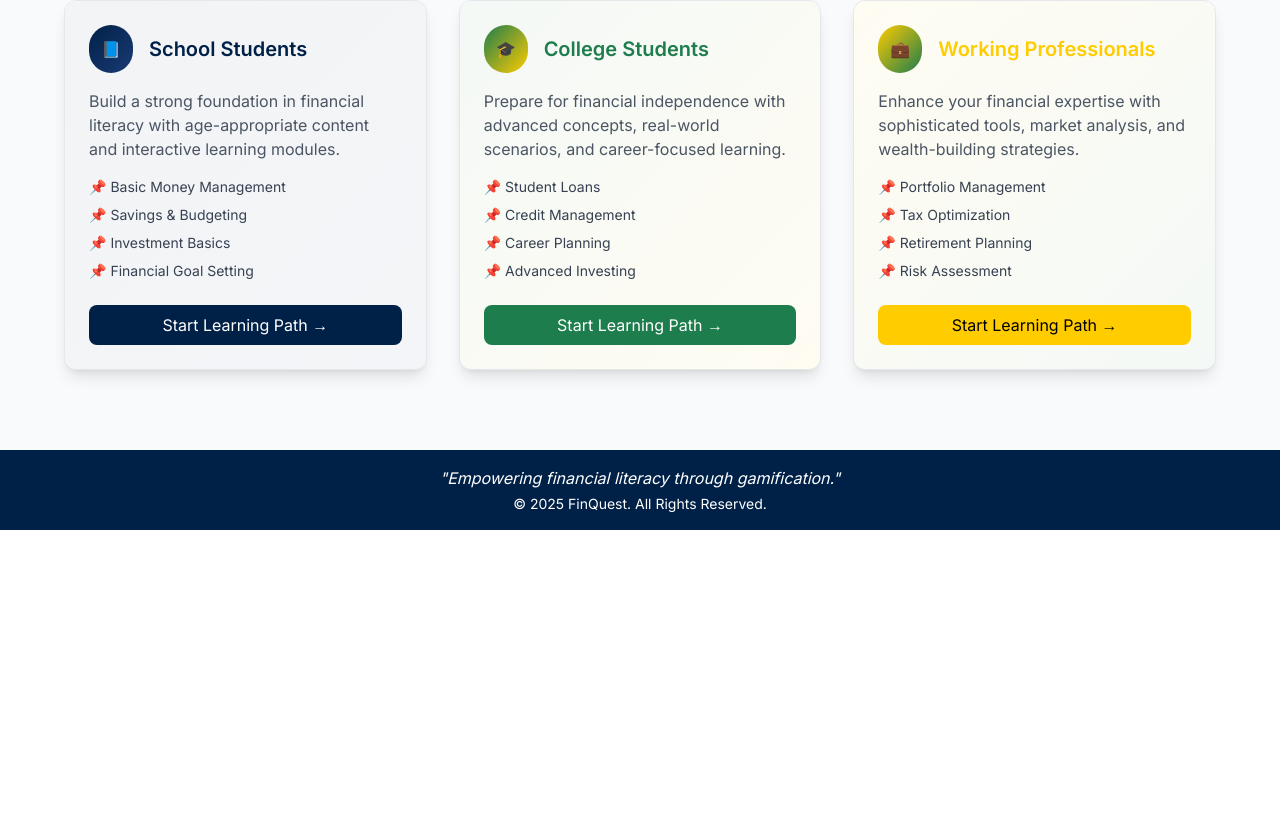
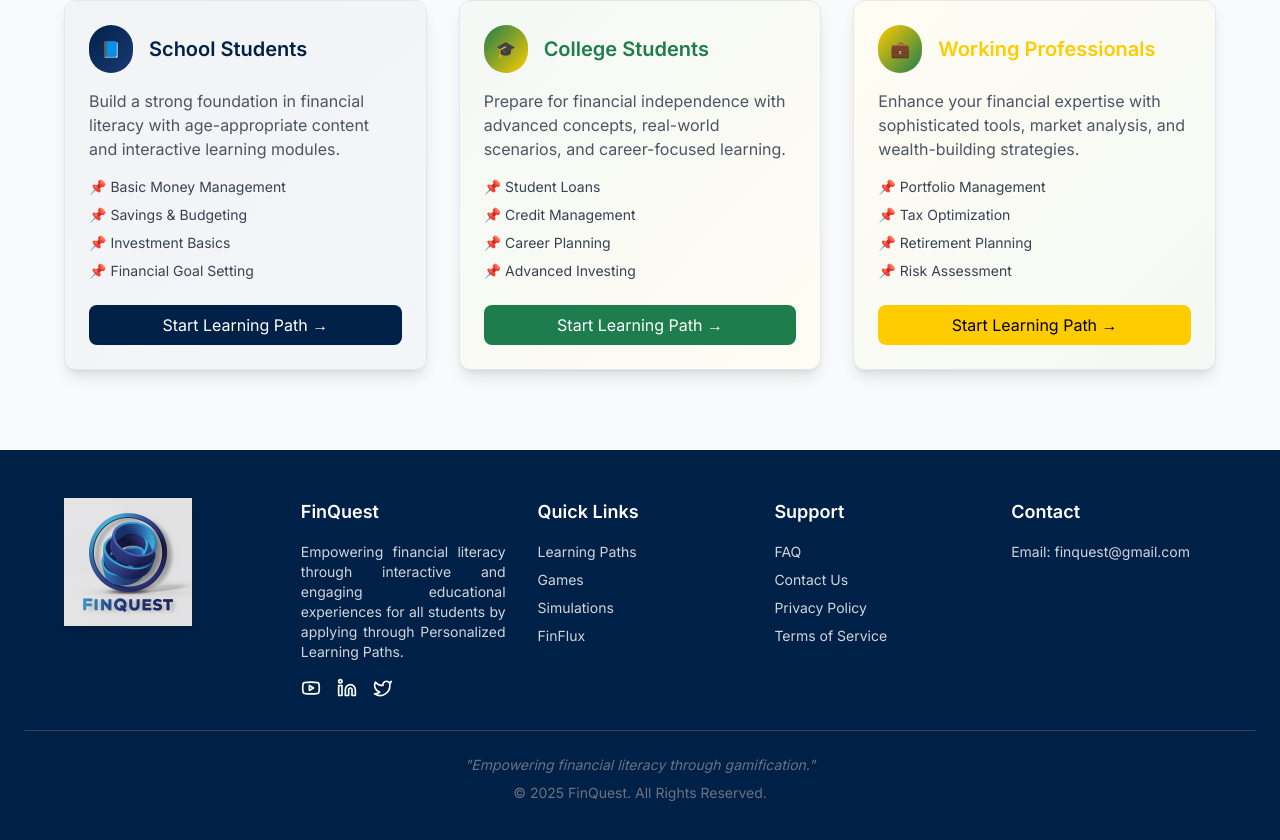
Before and after one commit to Clusters-Config/Fin-Quest, a React (Vite) app in the folder frontend/: page / in a window 1280 px wide. Shown: the part 1710-2550 px from the top of the page. Before the commit the page ends 2240 px from the top, so only its background shows below. Built offline with nearby package versions, Linux system fonts and the light colour scheme; no server answers.

Commit message:
feat: enhance Homepage with FinQuest logo and improved footer layout

```diff
--- a/frontend/index.html
+++ b/frontend/index.html
@@ -4,6 +4,7 @@
     <meta charset="UTF-8" />
     <meta name="viewport" content="width=device-width, initial-scale=1.0" />
     <title>Fin-Quest</title>
+    <link rel="shortcut icon" href="./src/assets/fin-logo.jpg" type="image/x-icon">
     <!--Linking Google Fonts for Icon  -->
     <link rel="stylesheet" href="https://fonts.googleapis.com/css2?family=Material+Symbols+Outlined:opsz,wght,FILL,GRAD@24,400,0,0"/>
   </head>
--- a/frontend/src/pages/Homepage.jsx
+++ b/frontend/src/pages/Homepage.jsx
@@ -15,10 +15,16 @@ import {
   Book,
   HelpCircle,
   Video,
+  Github,
+  Linkedin,
+  Twitter,
+  Youtube,
 } from "lucide-react";
 import { useEffect, useState } from "react";
 import axios from "axios";
 import { useAuth } from "./AuthContext";
+import logo from "../assets/fin-logo.jpg"; // FinQuest Logo
+
 
 function Homepage() {
   const location = useLocation();
@@ -65,7 +71,7 @@ function Homepage() {
     <div className="min-h-screen flex flex-col bg-white ">
       {/* Navbar */}
       <nav className="bg-white px-6 py-4 shadow-md flex justify-between items-center">
-        <div className="text-[#002147] text-2xl font-bold">FinLearn</div>
+        <div className="text-[#002147] text-2xl font-bold">FinQuest</div>
         <ul className="flex justify-center items-center space-x-6 text-[#002147] text-sm font-medium">
           <li><Link to="/Learning_Paths" className="flex items-center gap-1 hover:text-[#28A745]"><Book /> Learn</Link></li>
           <li><Link to="/Quiz" className="flex items-center gap-1 hover:text-[#28A745]"><HelpCircle /> Quiz</Link></li>
@@ -257,9 +263,66 @@ function Homepage() {
 
 
       {/* Footer */}
-      <footer className="bg-[#002147] text-white text-center py-4">
-        <p className="italic">"Empowering financial literacy through gamification."</p>
-        <p className="text-sm mt-1">&copy; 2025 FinQuest. All Rights Reserved.</p>
+      <footer className="bg-[#002147] text-gray-300 py-12 px-6">
+        <div className="max-w-6xl mx-auto grid grid-cols-1 md:grid-cols-5 gap-8">
+
+          <div>
+            <img
+                      src={logo}
+                      alt="FinQuest Logo"
+                      className="w-32 h-32 mb-6 drop-shadow-lg   border-white/30"
+                    />
+          </div>
+          {/* About Section */}
+          <div>
+            <h3 className="text-white text-lg font-semibold mb-4">FinQuest</h3>
+            <p className="text-sm text-justify">
+              Empowering financial literacy through interactive and engaging educational experiences for all students by applying through Personalized Learning Paths.
+            </p>
+            <div className="flex space-x-4 mt-4 text-white">
+              <a href="#" aria-label="Github"><Youtube size={20} className="hover:text-green-400 transition-colors" /></a>
+              <a href="#" aria-label="LinkedIn"><Linkedin size={20} className="hover:text-green-400 transition-colors" /></a>
+              <a href="#" aria-label="Twitter"><Twitter size={20} className="hover:text-green-400 transition-colors" /></a>
+            </div>
+          </div>
+
+          {/* Quick Links */}
+          <div>
+            <h3 className="text-white text-lg font-semibold mb-4">Quick Links</h3>
+            <ul className="space-y-2 text-sm">
+              <li><a href="#" className="hover:text-white transition-colors">Learning Paths</a></li>
+              <li><a href="#" className="hover:text-white transition-colors">Games</a></li>
+              <li><a href="#" className="hover:text-white transition-colors">Simulations</a></li>
+              <li><a href="#" className="hover:text-white transition-colors">FinFlux</a></li>
+            </ul>
+          </div>
+
+          {/* Support */}
+          <div>
+            <h3 className="text-white text-lg font-semibold mb-4">Support</h3>
+            <ul className="space-y-2 text-sm">
+              <li><a href="#" className="hover:text-white transition-colors">FAQ</a></li>
+              <li><a href="#" className="hover:text-white transition-colors">Contact Us</a></li>
+              <li><a href="#" className="hover:text-white transition-colors">Privacy Policy</a></li>
+              <li><a href="#" className="hover:text-white transition-colors">Terms of Service</a></li>
+            </ul>
+          </div>
+
+          {/* Contact */}
+          <div>
+            <h3 className="text-white text-lg font-semibold mb-4">Contact</h3>
+            {/* <p className="text-sm">123 Financial Way<br/>Wealthy City, 54321<br/>Financia</p> */}
+            <p className="text-sm mt-2">Email: finquest@gmail.com<br/></p>
+
+          </div>
+        </div>
+
+        {/* Copyright */}
+        <div className="text-center text-sm text-gray-500 mt-8 pt-6 border-t border-gray-700">
+          <p className="italic">"Empowering financial literacy through gamification."</p>
+          <p className="mt-2">&copy; 2025 FinQuest. All Rights Reserved.</p>
+
+        </div>
       </footer>
     </div>
   );
```
